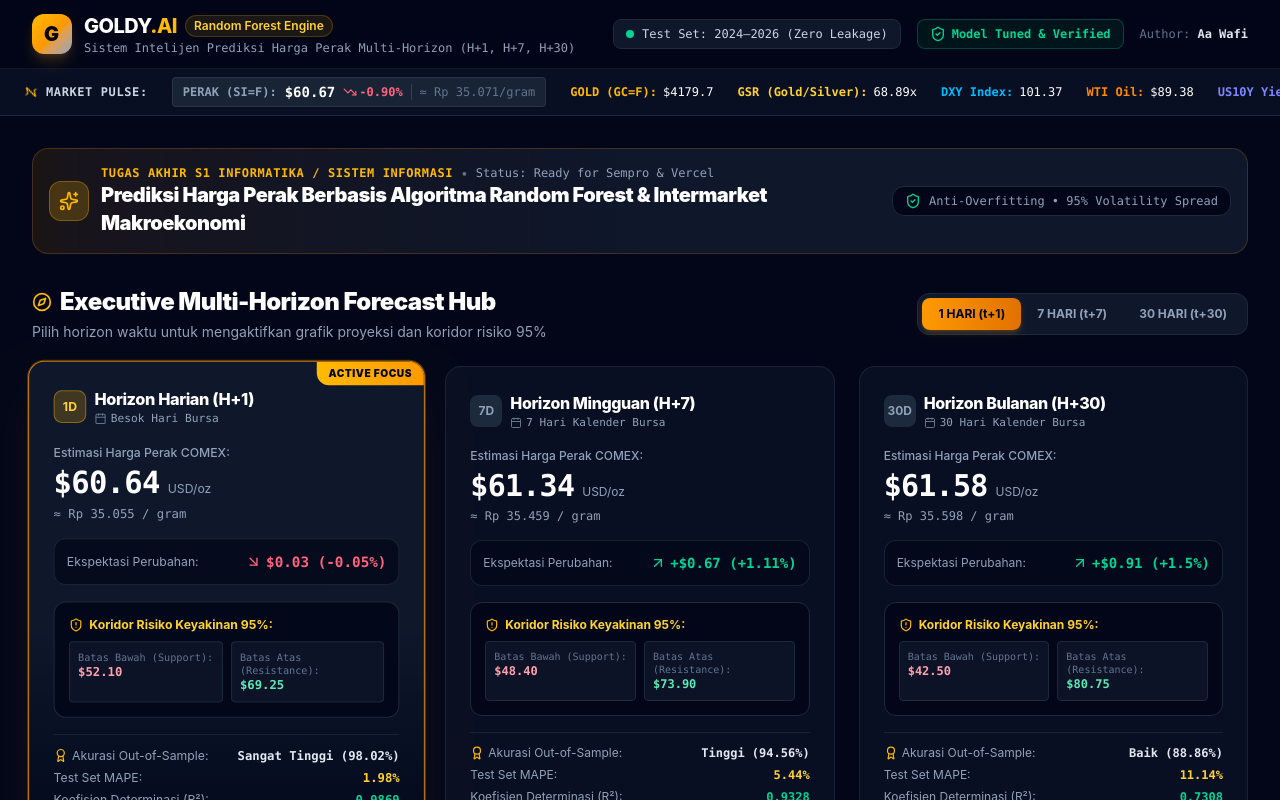
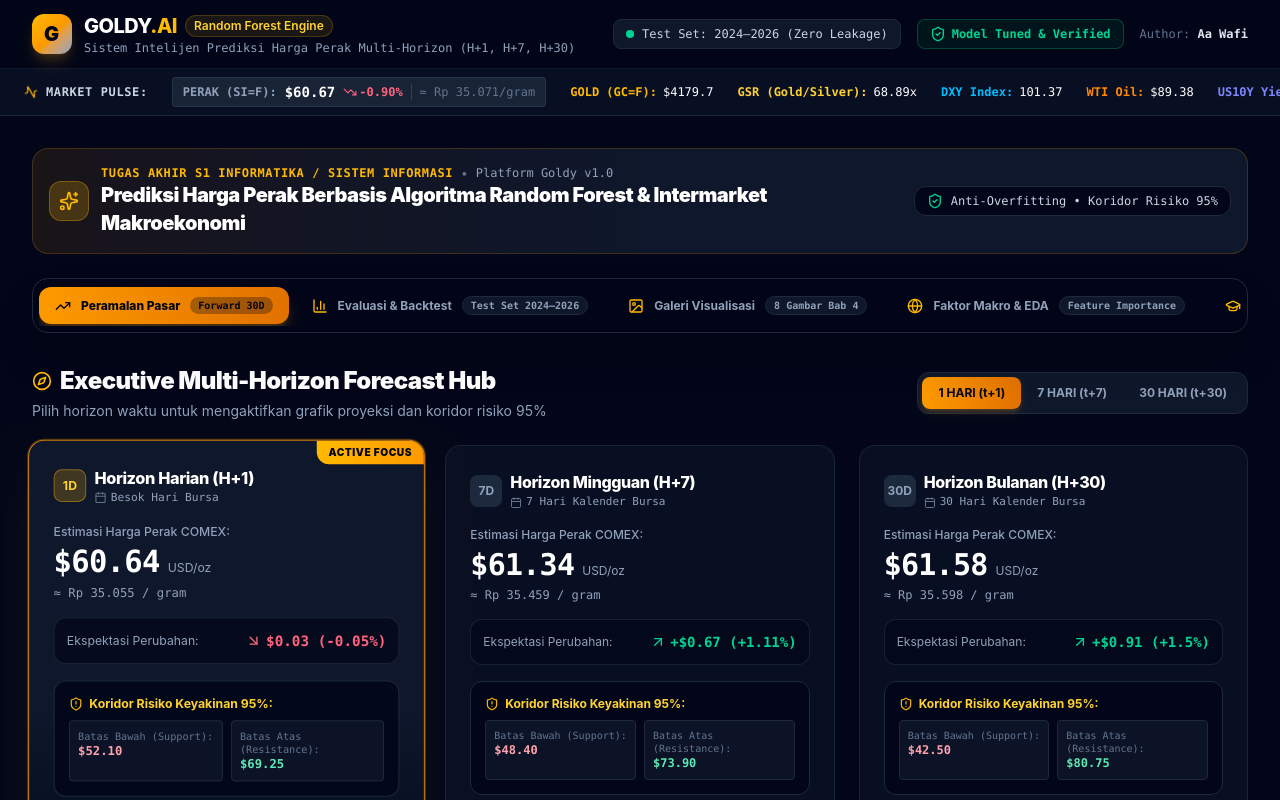
Before and after one commit to Paw123-ops/goldy-web, a Next.js app: page / in a window 1280 px wide. Shown: the top 800 px of the page. Built offline with nearby package versions, Linux system fonts and the light colour scheme.

Commit message:
feat: implementasi tab-based navigation per section di web platform goldy

```diff
--- a/src/app/page.tsx
+++ b/src/app/page.tsx
@@ -12,12 +12,64 @@ import { ForwardSimulationTable } from "@/components/ForwardSimulationTable";
 import { ThesisGallerySection } from "@/components/ThesisGallerySection";
 import { AcademicConclusionsSection } from "@/components/AcademicConclusionsSection";
 import { Footer } from "@/components/Footer";
-import { Sparkles, BarChart2, ShieldCheck } from "lucide-react";
+import {
+  Sparkles,
+  TrendingUp,
+  BarChart3,
+  Image as ImageIcon,
+  Globe,
+  GraduationCap,
+  LayoutGrid,
+  ShieldCheck,
+  ChevronRight,
+} from "lucide-react";
 
 const marketData = goldyRawData as unknown as GoldyMarketData;
 
+type TabKey = "forecast" | "backtest" | "gallery" | "macro" | "conclusions" | "all";
+
 export default function Home() {
+  const [activeTab, setActiveTab] = useState<TabKey>("forecast");
   const [activeHorizon, setActiveHorizon] = useState<"1d" | "7d" | "30d">("1d");
+
+  const tabs: { key: TabKey; label: string; icon: React.ReactNode; badge: string }[] = [
+    {
+      key: "forecast",
+      label: "Peramalan Pasar",
+      icon: <TrendingUp className="w-4 h-4" />,
+      badge: "Forward 30D",
+    },
+    {
+      key: "backtest",
+      label: "Evaluasi & Backtest",
+      icon: <BarChart3 className="w-4 h-4" />,
+      badge: "Test Set 2024–2026",
+    },
+    {
+      key: "gallery",
+      label: "Galeri Visualisasi",
+      icon: <ImageIcon className="w-4 h-4" />,
+      badge: "8 Gambar Bab 4",
+    },
+    {
+      key: "macro",
+      label: "Faktor Makro & EDA",
+      icon: <Globe className="w-4 h-4" />,
+      badge: "Feature Importance",
+    },
+    {
+      key: "conclusions",
+      label: "Kesimpulan & Sidang",
+      icon: <GraduationCap className="w-4 h-4" />,
+      badge: "Bab 5 Skripsi",
+    },
+    {
+      key: "all",
+      label: "Tampilan Lengkap",
+      icon: <LayoutGrid className="w-4 h-4" />,
+      badge: "Semua Section",
+    },
+  ];
 
   return (
     <div className="min-h-screen bg-slate-950 text-slate-100 flex flex-col selection:bg-amber-500 selection:text-slate-950 font-sans">
@@ -27,7 +79,7 @@ export default function Home() {
       {/* Main Container */}
       <main className="flex-1 max-w-7xl w-full mx-auto px-4 sm:px-6 lg:px-8 py-8">
         {/* Academic Banner */}
-        <div className="mb-8 p-4 rounded-2xl bg-gradient-to-r from-amber-500/10 via-slate-900 to-slate-900 border border-amber-500/20 flex flex-col md:flex-row items-start md:items-center justify-between gap-4">
+        <div className="mb-6 p-4 rounded-2xl bg-gradient-to-r from-amber-500/10 via-slate-900 to-slate-900 border border-amber-500/20 flex flex-col md:flex-row items-start md:items-center justify-between gap-4">
           <div className="flex items-center gap-3">
             <div className="w-10 h-10 rounded-xl bg-amber-400/20 text-amber-300 flex items-center justify-center shrink-0 border border-amber-400/30">
               <Sparkles className="w-5 h-5 text-amber-400" />
@@ -38,7 +90,7 @@ export default function Home() {
                   Tugas Akhir S1 Informatika / Sistem Informasi
                 </span>
                 <span className="text-xs text-slate-500">•</span>
-                <span className="text-xs text-slate-400 font-mono">Status: Ready for Sempro & Vercel</span>
+                <span className="text-xs text-slate-400 font-mono">Platform Goldy v1.0</span>
               </div>
               <h1 className="text-lg sm:text-xl font-black text-white tracking-tight">
                 Prediksi Harga Perak Berbasis Algoritma Random Forest & Intermarket Makroekonomi
@@ -46,44 +98,160 @@ export default function Home() {
             </div>
           </div>
 
-          <div className="flex items-center gap-2 text-xs font-mono text-slate-400 shrink-0 bg-slate-950 px-3 py-1.5 rounded-xl border border-slate-800">
+          <div className="flex items-center gap-2 text-xs font-mono text-slate-300 shrink-0 bg-slate-950 px-3 py-1.5 rounded-xl border border-slate-800">
             <ShieldCheck className="w-4 h-4 text-emerald-400" />
-            <span>Anti-Overfitting • 95% Volatility Spread</span>
+            <span>Anti-Overfitting • Koridor Risiko 95%</span>
           </div>
         </div>
 
-        {/* 1. Hero 3 Forecast Cards (H+1, H+7, H+30) */}
+        {/* ========================================================================= */}
+        {/* NAVIGATION TABS SECTION BAR */}
+        {/* ========================================================================= */}
+        <div className="mb-8 sticky top-3 z-30 bg-slate-950/90 backdrop-blur-md p-1.5 rounded-2xl border border-slate-800 shadow-2xl">
+          <div className="flex items-center overflow-x-auto scrollbar-none gap-1.5">
+            {tabs.map((tab) => {
+              const isActive = activeTab === tab.key;
+              return (
+                <button
+                  key={tab.key}
+                  onClick={() => setActiveTab(tab.key)}
+                  className={`flex items-center gap-2.5 px-4 py-2.5 rounded-xl text-xs font-bold transition-all whitespace-nowrap shrink-0 ${
+                    isActive
+                      ? "bg-gradient-to-r from-amber-500 to-amber-600 text-slate-950 shadow-lg shadow-amber-500/25 font-extrabold"
+                      : "text-slate-400 hover:text-white hover:bg-slate-900 border border-transparent hover:border-slate-800"
+                  }`}
+                >
+                  <span className={isActive ? "text-slate-950" : "text-amber-400"}>
+                    {tab.icon}
+                  </span>
+                  <span>{tab.label}</span>
+                  <span
+                    className={`text-[10px] font-mono px-2 py-0.5 rounded-full ${
+                      isActive
+                        ? "bg-slate-950/30 text-slate-950 font-bold"
+                        : "bg-slate-900 text-slate-400 border border-slate-800"
+                    }`}
+                  >
+                    {tab.badge}
+                  </span>
+                </button>
+              );
+            })}
+          </div>
+        </div>
+
+        {/* ========================================================================= */}
+        {/* TAB 1: PERAMALAN PASAR & SIMULASI FORWARD (30 HARI) */}
+        {/* ========================================================================= */}
+        {(activeTab === "forecast" || activeTab === "all") && (
+          <div className="space-y-2 animate-fadeIn">
+            {activeTab === "all" && (
+              <div className="flex items-center gap-2 mb-4 pt-4 border-t border-slate-800 text-amber-400 font-mono text-sm font-bold">
+                <ChevronRight className="w-4 h-4" />
+                <span>BAGIAN 1: PERAMALAN PASAR & SIMULASI FORWARD</span>
+              </div>
+            )}
+
+            {/* 1.1 Hero 3 Forecast Cards (H+1, H+7, H+30) */}
             <HeroForecastCards
               cards={marketData.forecast_cards}
               activeHorizon={activeHorizon}
               onSelectHorizon={setActiveHorizon}
             />
 
-        {/* 2. Interactive Charts (30-day Fan Chart + Historical Backtest with Multi-Horizon & Layer Toggles) */}
+            {/* 1.2 Interactive Chart - Mode Proyeksi Masa Depan (30 Hari) */}
             <InteractiveChart
               forwardData={marketData.forward_projection}
               historicalByHorizon={marketData.historical_by_horizon}
               activeHorizon={activeHorizon}
               onSelectHorizon={setActiveHorizon}
+              defaultTab="forward"
             />
 
-        {/* 3. Galeri Visualisasi Terpisah Bab 4 Skripsi (Gambar 9.1 - 9.8) */}
-        <ThesisGallerySection figures={marketData.thesis_figures} />
-
-        {/* 4. Macro Drivers & Feature Importance */}
-        <MacroDriversSection features={marketData.feature_importances} />
-
-        {/* 5. Academic Benchmark Comparison (RF vs Linear vs Decision Tree) */}
-        <AcademicBenchmarkTable metrics={marketData.metrics_table} />
-
-        {/* 6. Kesimpulan Penelitian & Validasi Akademis Bab 5 */}
-        <AcademicConclusionsSection conclusions={marketData.academic_conclusions} />
-
-        {/* 7. Forward 30-day Projections Data Table */}
+            {/* 1.3 Forward 30-day Projections Data Table */}
             <ForwardSimulationTable
               projections={marketData.forward_projection}
               usdIdrRate={marketData.market_summary.usd_idr}
             />
+          </div>
+        )}
+
+        {/* ========================================================================= */}
+        {/* TAB 2: EVALUASI MODEL & BACKTEST PADA DATA UJI (2024–2026) */}
+        {/* ========================================================================= */}
+        {(activeTab === "backtest" || activeTab === "all") && (
+          <div className="space-y-6 animate-fadeIn">
+            {activeTab === "all" && (
+              <div className="flex items-center gap-2 mb-4 pt-8 border-t border-slate-800 text-amber-400 font-mono text-sm font-bold">
+                <ChevronRight className="w-4 h-4" />
+                <span>BAGIAN 2: EVALUASI MODEL & BACKTEST PADA DATA UJI</span>
+              </div>
+            )}
+
+            {/* 2.1 Interactive Chart - Mode Evaluasi Data Uji dengan Multi-Horizon & Layer Toggles */}
+            <InteractiveChart
+              forwardData={marketData.forward_projection}
+              historicalByHorizon={marketData.historical_by_horizon}
+              activeHorizon={activeHorizon}
+              onSelectHorizon={setActiveHorizon}
+              defaultTab="historical"
+            />
+
+            {/* 2.2 Academic Benchmark Comparison (RF vs Linear vs Decision Tree) */}
+            <AcademicBenchmarkTable metrics={marketData.metrics_table} />
+          </div>
+        )}
+
+        {/* ========================================================================= */}
+        {/* TAB 3: GALERI VISUALISASI TERPISAH PEMODELAN (BAB 4 SKRIPSI) */}
+        {/* ========================================================================= */}
+        {(activeTab === "gallery" || activeTab === "all") && (
+          <div className="space-y-6 animate-fadeIn">
+            {activeTab === "all" && (
+              <div className="flex items-center gap-2 mb-4 pt-8 border-t border-slate-800 text-amber-400 font-mono text-sm font-bold">
+                <ChevronRight className="w-4 h-4" />
+                <span>BAGIAN 3: GALERI VISUALISASI TERPISAH PEMODELAN (BAB 4)</span>
+              </div>
+            )}
+
+            {/* 3.1 Galeri 8 Visualisasi Terpisah Bab 4 Skripsi (Gambar 9.1 - 9.8) */}
+            <ThesisGallerySection figures={marketData.thesis_figures} />
+          </div>
+        )}
+
+        {/* ========================================================================= */}
+        {/* TAB 4: FAKTOR MAKROEKONOMI & FEATURE IMPORTANCE */}
+        {/* ========================================================================= */}
+        {(activeTab === "macro" || activeTab === "all") && (
+          <div className="space-y-6 animate-fadeIn">
+            {activeTab === "all" && (
+              <div className="flex items-center gap-2 mb-4 pt-8 border-t border-slate-800 text-amber-400 font-mono text-sm font-bold">
+                <ChevronRight className="w-4 h-4" />
+                <span>BAGIAN 4: FAKTOR MAKROEKONOMI & FEATURE IMPORTANCE</span>
+              </div>
+            )}
+
+            {/* 4.1 Macro Drivers & Feature Importance */}
+            <MacroDriversSection features={marketData.feature_importances} />
+          </div>
+        )}
+
+        {/* ========================================================================= */}
+        {/* TAB 5: KESIMPULAN PENELITIAN & PANDUAN SIDANG (BAB 5) */}
+        {/* ========================================================================= */}
+        {(activeTab === "conclusions" || activeTab === "all") && (
+          <div className="space-y-6 animate-fadeIn">
+            {activeTab === "all" && (
+              <div className="flex items-center gap-2 mb-4 pt-8 border-t border-slate-800 text-amber-400 font-mono text-sm font-bold">
+                <ChevronRight className="w-4 h-4" />
+                <span>BAGIAN 5: KESIMPULAN PENELITIAN & PANDUAN SIDANG SKRIPSI</span>
+              </div>
+            )}
+
+            {/* 5.1 Kesimpulan Penelitian & Validasi Akademis Bab 5 */}
+            <AcademicConclusionsSection conclusions={marketData.academic_conclusions} />
+          </div>
+        )}
       </main>
 
       {/* Footer & Academic Disclaimers */}
--- a/src/components/InteractiveChart.tsx
+++ b/src/components/InteractiveChart.tsx
@@ -24,6 +24,7 @@ interface InteractiveChartProps {
   };
   activeHorizon: "1d" | "7d" | "30d";
   onSelectHorizon?: (horizon: "1d" | "7d" | "30d") => void;
+  defaultTab?: "forward" | "historical";
 }
 
 export const InteractiveChart: React.FC<InteractiveChartProps> = ({
@@ -31,8 +32,9 @@ export const InteractiveChart: React.FC<InteractiveChartProps> = ({
   historicalByHorizon,
   activeHorizon,
   onSelectHorizon,
+  defaultTab = "forward",
 }) => {
-  const [activeTab, setActiveTab] = useState<"forward" | "historical">("forward");
+  const [activeTab, setActiveTab] = useState<"forward" | "historical">(defaultTab);
 
   // Model toggles for historical chart
   const [showActual, setShowActual] = useState(true);
```
Lines whose indentation alone changed are shown as unchanged.
